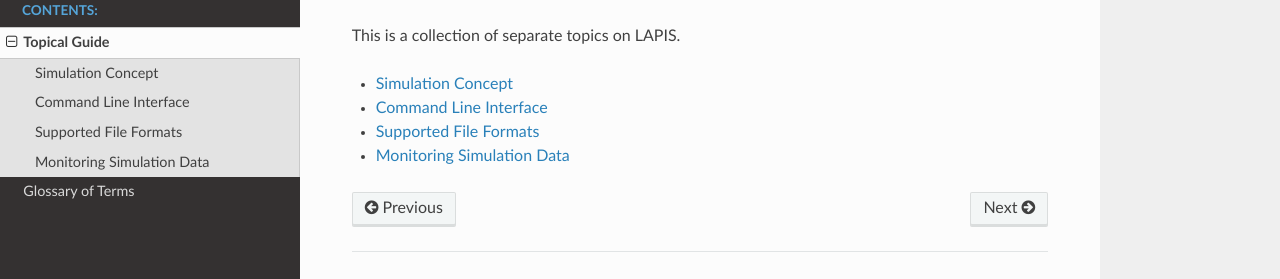
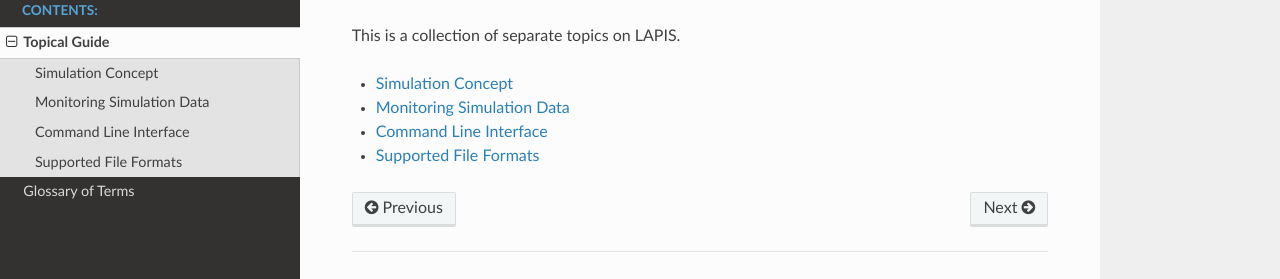
Before and after one commit to MatterMiners/lapis, a Sphinx documentation site: the page built from docs/source/topics/overview.rst, in a window 1280 px wide. Shown: the part 136-415 px from the top of the page. Built offline with Sphinx 7.4.7 and the Read the Docs theme 2.0.0, drawn with Linux system fonts in a browser that asks for light colours; formulas are drawn with MathJax 3.

```diff
--- a/docs/source/topics/overview.rst
+++ b/docs/source/topics/overview.rst
@@ -7,6 +7,6 @@ This is a collection of separate topics on LAPIS.
     :maxdepth: 1
 
     concept
+    monitoring
     cli
     support
-    monitoring
```
